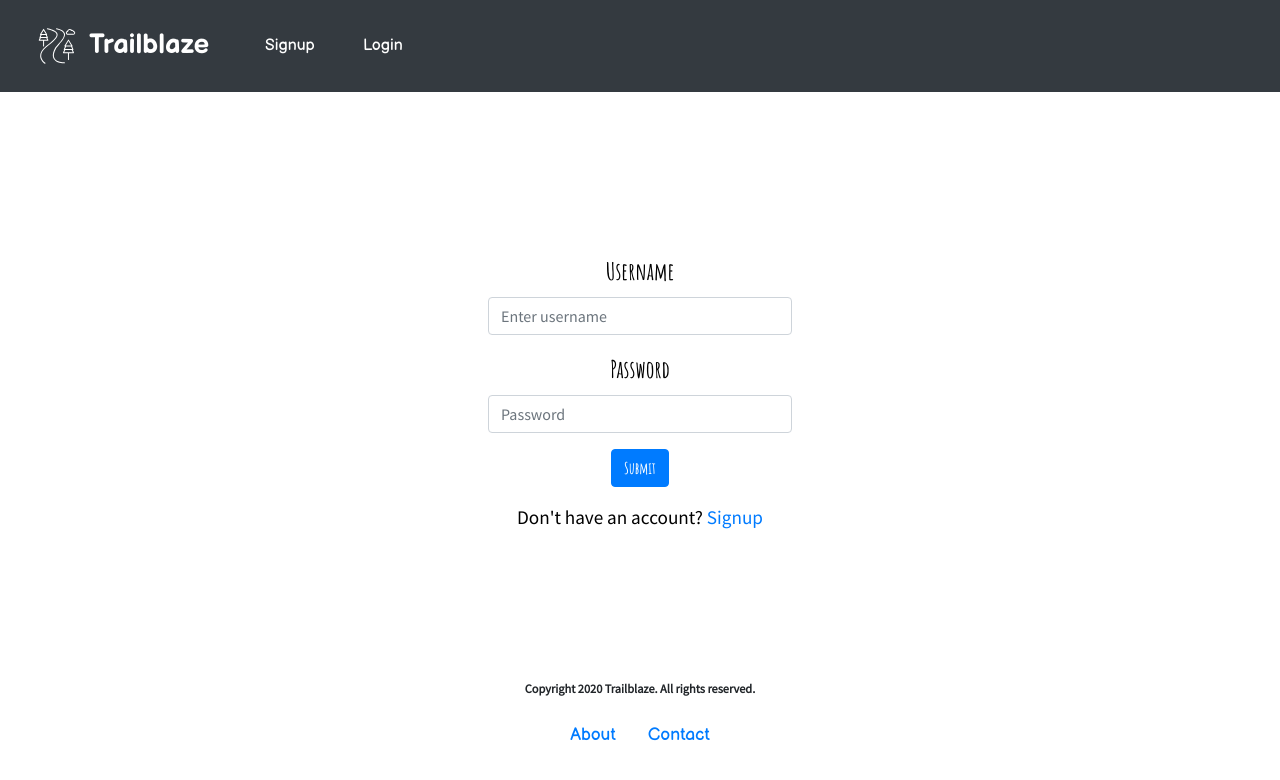
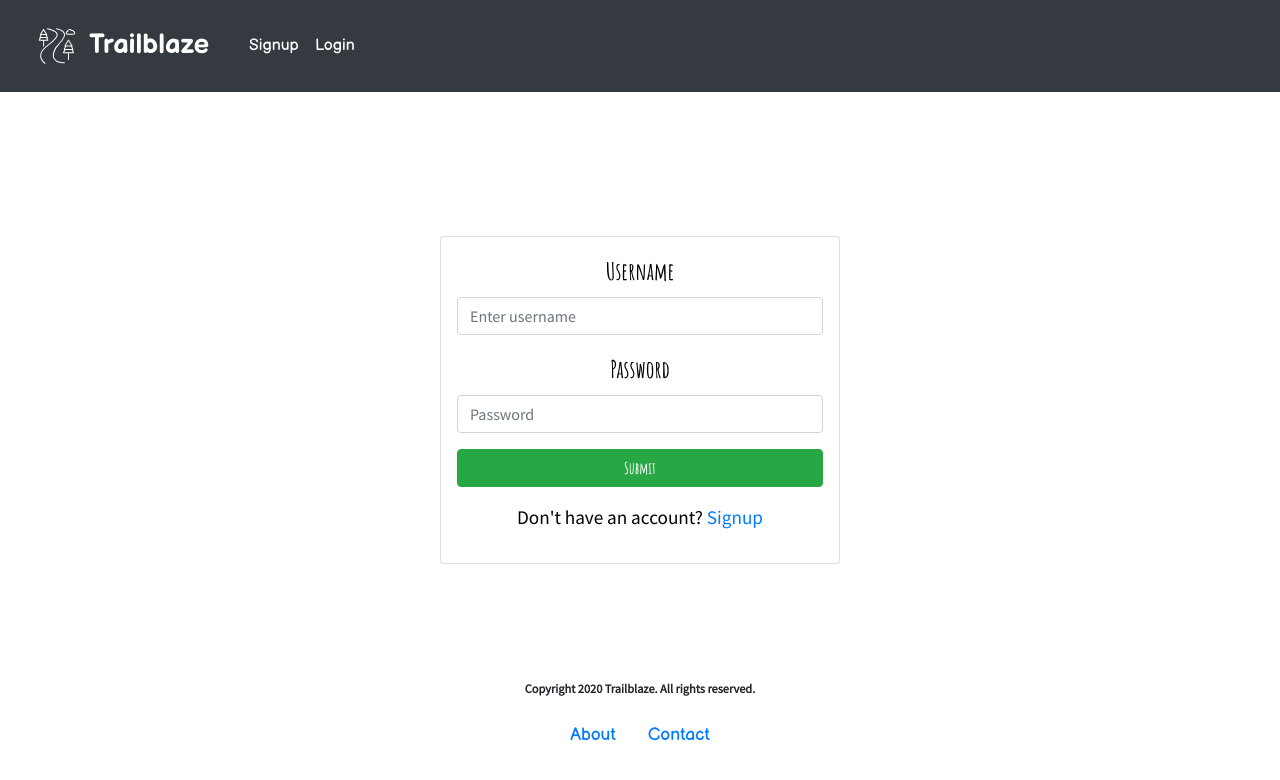
Before and after one commit to smitham50/trailblaze-frontend, a React (Create React App) app: page /#/login in a window 1280 px wide. Shown: the top 780 px of the page. Built offline with nearby package versions, Linux system fonts and the light colour scheme.

Commit message:
improve form styles

```diff
--- a/src/Components/Login.js
+++ b/src/Components/Login.js
@@ -1,6 +1,6 @@
 import { connect } from 'react-redux';
 import React, { Fragment } from 'react';
-import { Form, Button } from 'react-bootstrap';
+import { Form, Button, Card } from 'react-bootstrap';
 import { useForm } from "react-hook-form";
 import { ErrorMessage } from '@hookform/error-message';
 import { Link, Redirect } from 'react-router-dom';
@@ -76,24 +76,25 @@ const Login = (props) => {
                             <div className="form-flash"></div>
                 }
             </div>
-            <Form onSubmit={ handleSubmit(handleLogin) }>
+            <Card className="form-card">
+                <Form onSubmit={handleSubmit(handleLogin)}>
                     <Form.Group controlId="username">
                         <Form.Label className="headline">Username</Form.Label>
                         <Form.Control
                             type="text"
                             placeholder="Enter username"
-                        onChange={ handleChange }
+                            onChange={handleChange}
                             name="username"
-                        defaultValue={ username }
+                            defaultValue={username}
                             className="subtext"
                             ref={register({
                                 required: "Username cannot be blank"
                             })}
                         />
                         <ErrorMessage
-                        errors={ errors }
+                            errors={errors}
                             name="username"
-                        render={ ({ message }) => <p className="alert-danger flash-message subtext">{message}</p> }
+                            render={({ message }) => <p className="alert-danger flash-message subtext">{message}</p>}
                         />
                     </Form.Group>
                     <Form.Group controlId="formGroupPassword">
@@ -101,27 +102,29 @@ const Login = (props) => {
                         <Form.Control
                             type="password"
                             placeholder="Password"
-                        onChange={ handleChange }
+                            onChange={handleChange}
                             name="password"
-                        defaultValue={ password }
+                            defaultValue={password}
                             className="subtext"
                             ref={register({
                                 required: "Password cannot be blank"
                             })}
                         />
                         <ErrorMessage
-                        errors={ errors }
+                            errors={errors}
                             name="password"
-                        render={ ({ message }) => <p className="alert-danger flash-message subtext">{message}</p> }
+                            render={({ message }) => <p className="alert-danger flash-message subtext">{message}</p>}
                         />
                     </Form.Group>
                     <Form.Group controlId="formGroupSubmit" className="small headline">
-                    <Button type="submit">Submit</Button>
+                        <Button variant="success" type="submit" block>Submit</Button>
                     </Form.Group>
                     <Form.Group className="small subtext">
                         Don't have an account?  <Link to="/signup">Signup</Link>
                     </Form.Group>
                 </Form>
+            </Card>
+
             {
                 currentUserData && currentUserData.logged_in
                     ?
--- a/src/Components/Navigation.js
+++ b/src/Components/Navigation.js
@@ -27,7 +27,7 @@ const Navigation = (props) => {
             </Link>
             <Navbar.Toggle aria-controls="basic-navbar-nav" />
             <Navbar.Collapse id="basic-navbar-nav">
-                <Nav className="mr-auto">
+                <Nav className="ms-auto">
                     {
                         props.currentUserData.logged_in
                             ?
--- a/src/Components/TrailSearch.js
+++ b/src/Components/TrailSearch.js
@@ -1,6 +1,6 @@
 import React, { PureComponent, Fragment } from 'react';
 import { connect } from 'react-redux';
-import { Form, Button, Spinner } from 'react-bootstrap';
+import { Form, Button, Spinner, Card } from 'react-bootstrap';
 import { Redirect } from 'react-router-dom';
 import axios from 'axios';
 
@@ -90,14 +90,15 @@ class TrailSearch extends PureComponent {
                 {
                     latitude && longitude && !this.state.loading
                         ?
-                            <Form onSubmit={ this.handleSearch }>
+                            <Card className="form-card">
+                                <Form onSubmit={this.handleSearch}>
                                     <Form.Label className="headline">How many miles are you willing to travel from your current location?</Form.Label>
                                     <Form.Group controlId="distance">
                                         <Form.Control
                                             as="select"
                                             name="distance"
-                                        value={ distance }
-                                        onChange={ handleChange }
+                                            value={distance}
+                                            onChange={handleChange}
                                             className="subtext"
                                         >
                                             <option>60</option>
@@ -110,8 +111,8 @@ class TrailSearch extends PureComponent {
                                         <Form.Control
                                             as="select"
                                             name="mileage"
-                                        value={ mileage }
-                                        onChange={ handleChange }
+                                            value={mileage}
+                                            onChange={handleChange}
                                             className="subtext"
                                         >
                                             <option>Less than 3</option>
@@ -120,7 +121,7 @@ class TrailSearch extends PureComponent {
                                         </Form.Control>
                                     </Form.Group>
                                     <Form.Group controlId="formGroupSubmit" className="headline">
-                                    <Button type="submit">Find Trails</Button>
+                                        <Button variant="success" type="submit" block>Find Trails</Button>
                                     </Form.Group>
                                     {
                                         this.state.loaded
@@ -130,6 +131,7 @@ class TrailSearch extends PureComponent {
                                             null
                                     }
                                 </Form>
+                            </Card>
                         :
                             <Fragment>
                                 <Spinner animation="border" role="status"></Spinner>
--- a/src/Stylesheets/Signup.css
+++ b/src/Stylesheets/Signup.css
@@ -1,11 +1,10 @@
-form {
-    width: 25%;
+.form-card {
+    width: 25rem;
+    padding: 1rem;
 }
 
-@media only screen and (max-width: 600px) {
-    form {
-        width: 50%;
-    }
+form {
+    width: 100%;
 }
 
 .flash-container {
```
Also changed, not shown: src/Components/Signup.js (+21 -19 lines). Lines whose indentation alone changed are shown as unchanged.
